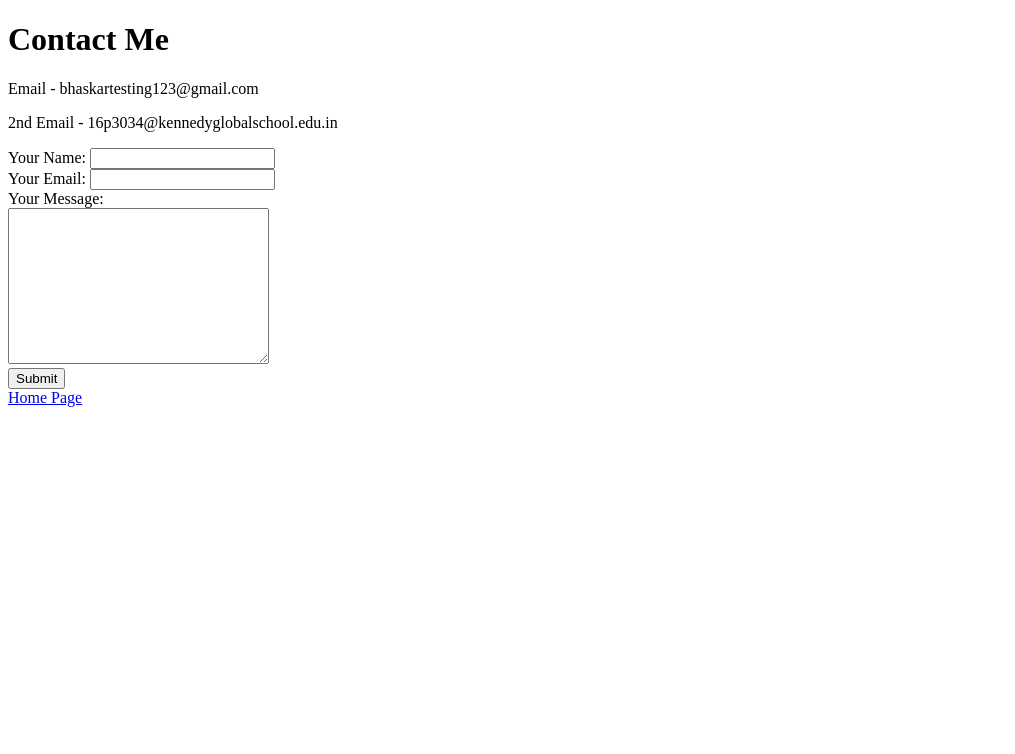
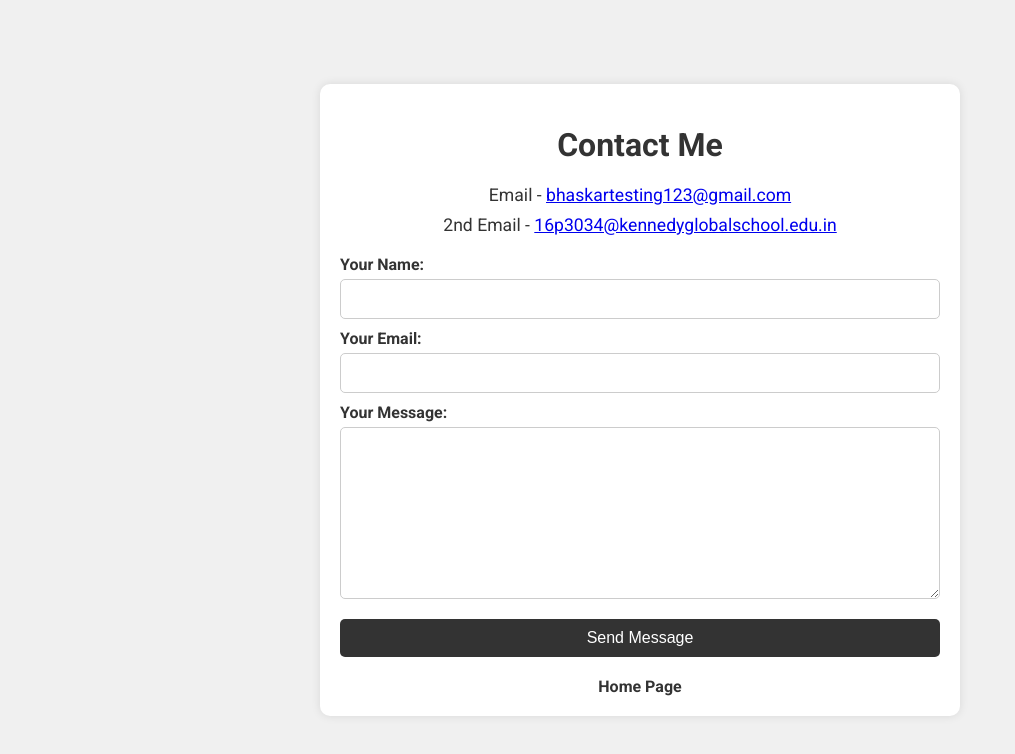
Before and after one commit to LakshmiBhaskarPVL/bhaskar-s-personal-website, a plain HTML site: page contact.html in a window 1280 px wide. Shown: the whole page, without its empty margins (0-1015 px from the left). Drawn offline with Linux system fonts and the light colour scheme.

Commit message:
Update contact.html

```diff
--- a/contact.html
+++ b/contact.html
@@ -1,25 +1,117 @@
 <!DOCTYPE html>
-<html lang="en" dir="ltr">
-  <head>
-    <meta charset="utf-8">
+<html lang="en">
+
+<head>
+    <meta charset="UTF-8">
+    <meta name="viewport" content="width=device-width, initial-scale=1.0">
     <title>Contact Me</title>
-  </head>
-  <body>
-    <h1>Contact Me</h1>
-    <p>Email - bhaskartesting123@gmail.com</p>
-    <p>2nd Email - 16p3034@kennedyglobalschool.edu.in</p>
-    <form class="" action="mailto:bhaskartesting123@gmail.com" method="post">
-      <label>Your Name: </label>
-      <input type="text" name="yourName" value=""><br>
-      <label>Your Email: </label>
-      <input type="email" name="yourEmail" value=""><br>
-      <label>Your Message:</label><br>
-      <textarea name="yourMessage" rows="10" cols="30"></textarea><br>
+    <link href="https://fonts.googleapis.com/css2?family=Roboto:wght@400;700&display=swap" rel="stylesheet">
+    <style>
+        body {
+            font-family: 'Roboto', sans-serif;
+            background-color: #f0f0f0;
+            color: #333;
+            margin: 0;
+            padding: 0;
+            display: flex;
+            justify-content: center;
+            align-items: center;
+            min-height: 100vh;
+        }
 
-      <input type="submit" name="">
+        .container {
+            background: #fff;
+            padding: 20px;
+            border-radius: 10px;
+            box-shadow: 0 0 10px rgba(0, 0, 0, 0.1);
+            max-width: 600px;
+            width: 100%;
+            margin: 20px;
+        }
 
-    </form>
+        h1 {
+            text-align: center;
+            color: #333;
+        }
 
-    <a href="index.html">Home Page</a>
-  </body>
+        p {
+            text-align: center;
+            font-size: 1.1em;
+            margin: 10px 0;
+        }
+
+        form {
+            display: flex;
+            flex-direction: column;
+        }
+
+        label {
+            margin-top: 10px;
+            font-weight: bold;
+        }
+
+        input[type="text"],
+        input[type="email"],
+        textarea {
+            width: calc(100% - 22px);
+            padding: 10px;
+            margin-top: 5px;
+            border: 1px solid #ccc;
+            border-radius: 5px;
+            font-size: 1em;
+        }
+
+        input[type="submit"] {
+            margin-top: 20px;
+            padding: 10px;
+            background-color: #333;
+            color: #fff;
+            border: none;
+            border-radius: 5px;
+            font-size: 1em;
+            cursor: pointer;
+            transition: background 0.3s;
+        }
+
+        input[type="submit"]:hover {
+            background-color: #555;
+        }
+
+        .back-link {
+            display: block;
+            text-align: center;
+            margin-top: 20px;
+            text-decoration: none;
+            color: #333;
+            font-weight: bold;
+            transition: color 0.3s;
+        }
+
+        .back-link:hover {
+            color: #555;
+        }
+    </style>
+</head>
+
+<body>
+    <div class="container">
+        <h1>Contact Me</h1>
+        <p>Email - <a href="mailto:bhaskartesting123@gmail.com">bhaskartesting123@gmail.com</a></p>
+        <p>2nd Email - <a href="mailto:16p3034@kennedyglobalschool.edu.in">16p3034@kennedyglobalschool.edu.in</a></p>
+        <form action="mailto:bhaskartesting123@gmail.com" method="post">
+            <label for="yourName">Your Name:</label>
+            <input type="text" id="yourName" name="yourName" required>
+
+            <label for="yourEmail">Your Email:</label>
+            <input type="email" id="yourEmail" name="yourEmail" required>
+
+            <label for="yourMessage">Your Message:</label>
+            <textarea id="yourMessage" name="yourMessage" rows="10" required></textarea>
+
+            <input type="submit" value="Send Message">
+        </form>
+        <a class="back-link" href="index.html">Home Page</a>
+    </div>
+</body>
+
 </html>
```
